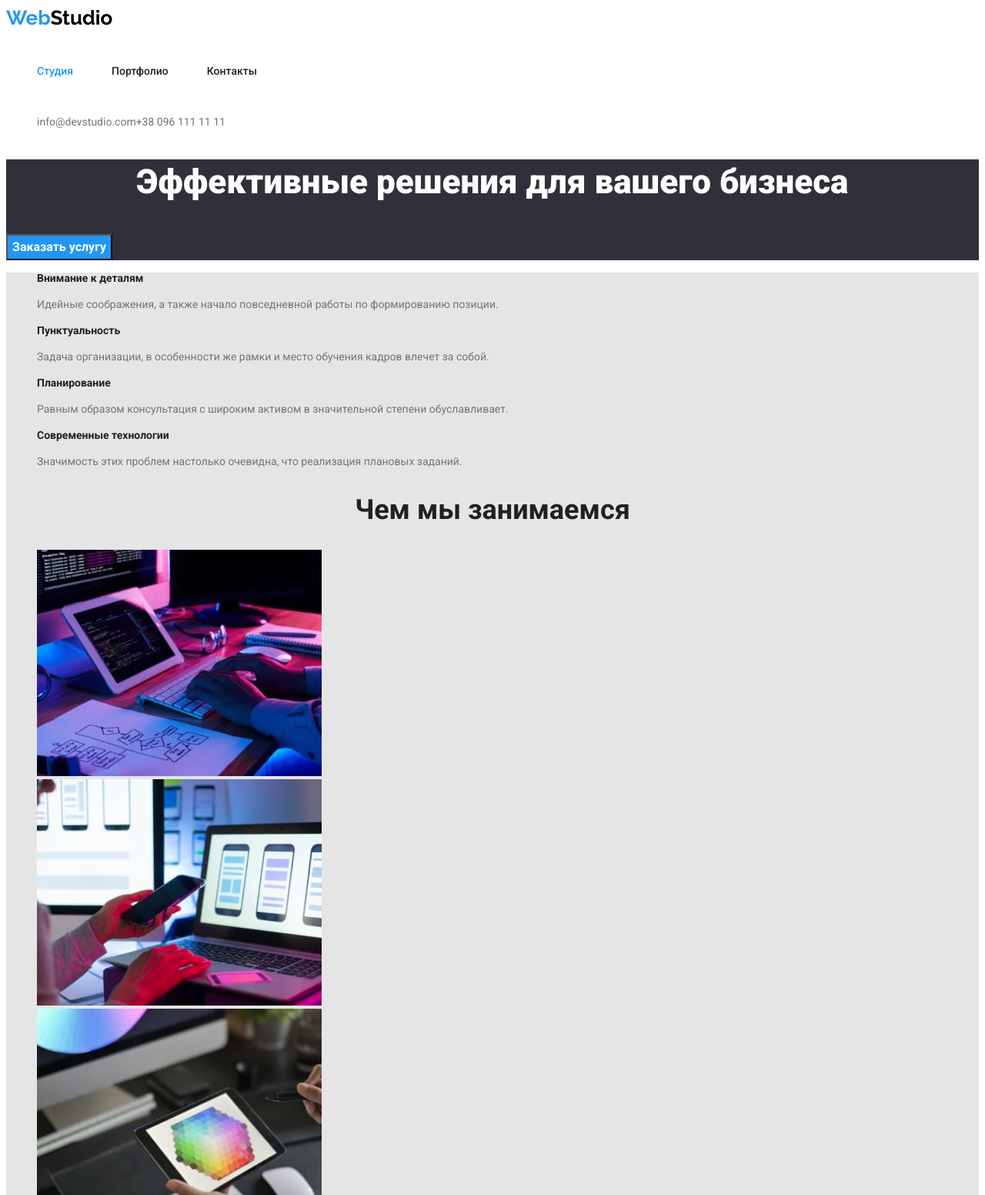
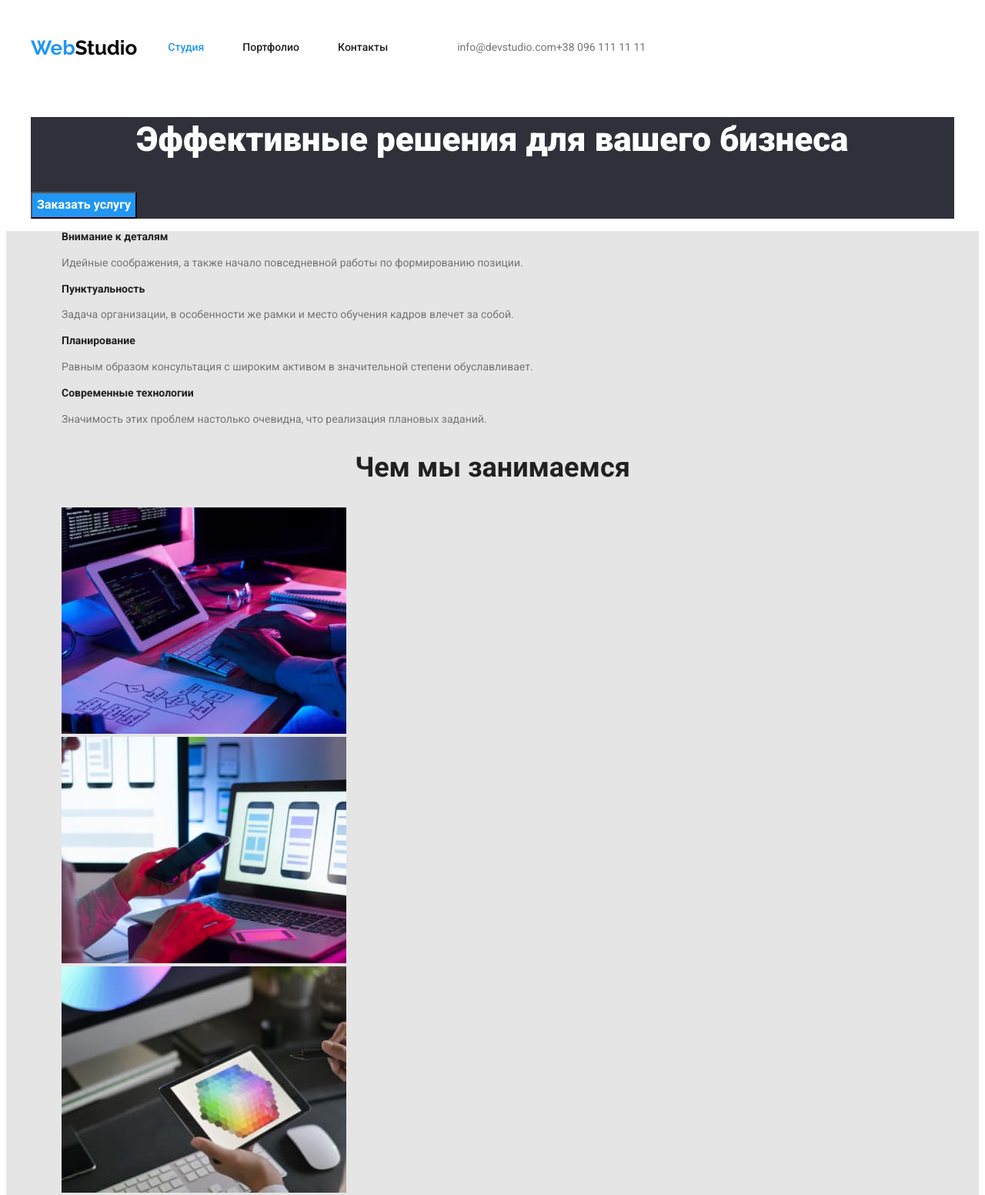
Before and after one commit to OksanaOrekhivska/goit-markup-hw-03, a plain HTML site: page index.html in a window 1280 px wide. Shown: the top 1552 px of the page at 77% size. Drawn offline with Linux system fonts and the light colour scheme.

Commit message:
Update index.html

```diff
--- a/index.html
+++ b/index.html
@@ -11,8 +11,9 @@
     <link href="https://fonts.googleapis.com/css2?family=Raleway:wght@700&family=Roboto:wght@400;500;700;900&display=swap" rel="stylesheet">
     </head>
   <body>
-    <header class="header" >
-          <nav>
+    <header class="header " >
+         <div class="container page-header">
+          <nav class="nav-links  main-nav">
             <a href="/" class="logotype"> <span class="accent">Web</span>Studio</a>
 
             <ul class="page-links">
@@ -20,20 +21,26 @@
               <li> <a class="links" href="./portfolio.html" > Портфолио </a> </li>
               <li> <a class="links" href="#contacts" > Контакты </a>  </li>
             </ul>
-          </nav>
+
             <ul class="contact-links">
               <li><a class="links" href="mailto:info@devstudio.com">info@devstudio.com</a></li>
               <li><a class="links" href="tel:+380961111111"> +38 096 111 11 11</a> </li>
             </ul>
+          </nav>
+
+         </div>
     </header>
     <main>
 
+        <div class="container">
            <section class="hero" >
              <h1 class="hero-title">Эффективные решения для вашего бизнеса </h1>
              <button class="hero-button" type="button" > Заказать услугу </button>
            </section>
+        </div>
 
         <div  class="about-us">
+        <div class="container">
           <section >
             <h2 class="visually-hidden"> Прихований заголовок  </h2>
             <ul>
@@ -62,7 +69,9 @@
             </ul>
 
           </section>
+        </div>
 
+          <div class="container">
             <section>
               <h2 class="our-work-title"> Чем мы занимаемся </h2>
          <ul>
@@ -84,7 +93,9 @@
          </ul>
        </section>
           </div>
+        </div>
 
+     <div class="container">
       <section class="our-team">
         <h2 class="our-team-title">Наша команда </h2>
         <ul>
@@ -122,9 +133,11 @@
              </li>
         </ul>
     </section>
+     </div>
     </main>
 
   <footer class="footer">
+       <div class="container">
         <a href="/" class="footer-logo"> <span class="accent">Web</span>Studio</a>
 
         <address id="contacts" >
@@ -134,6 +147,7 @@
            <li><a class="contact-l" href="tel:+380991111111">+38 099 111 11 11 </a> </li>
           </ul>
         </address>
+       </div>
     </footer>
 
  </body>
```
Lines whose indentation alone changed are shown as unchanged.
